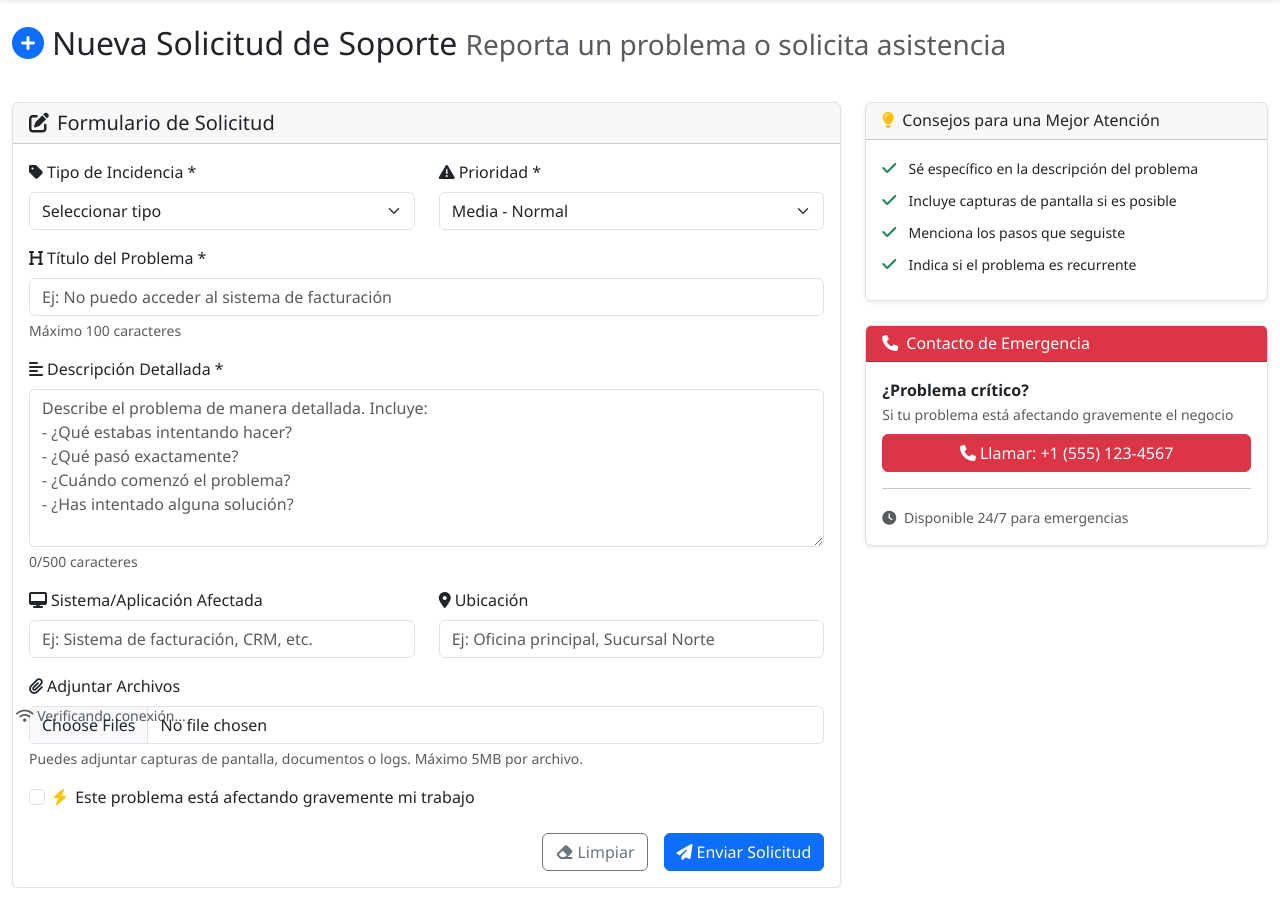
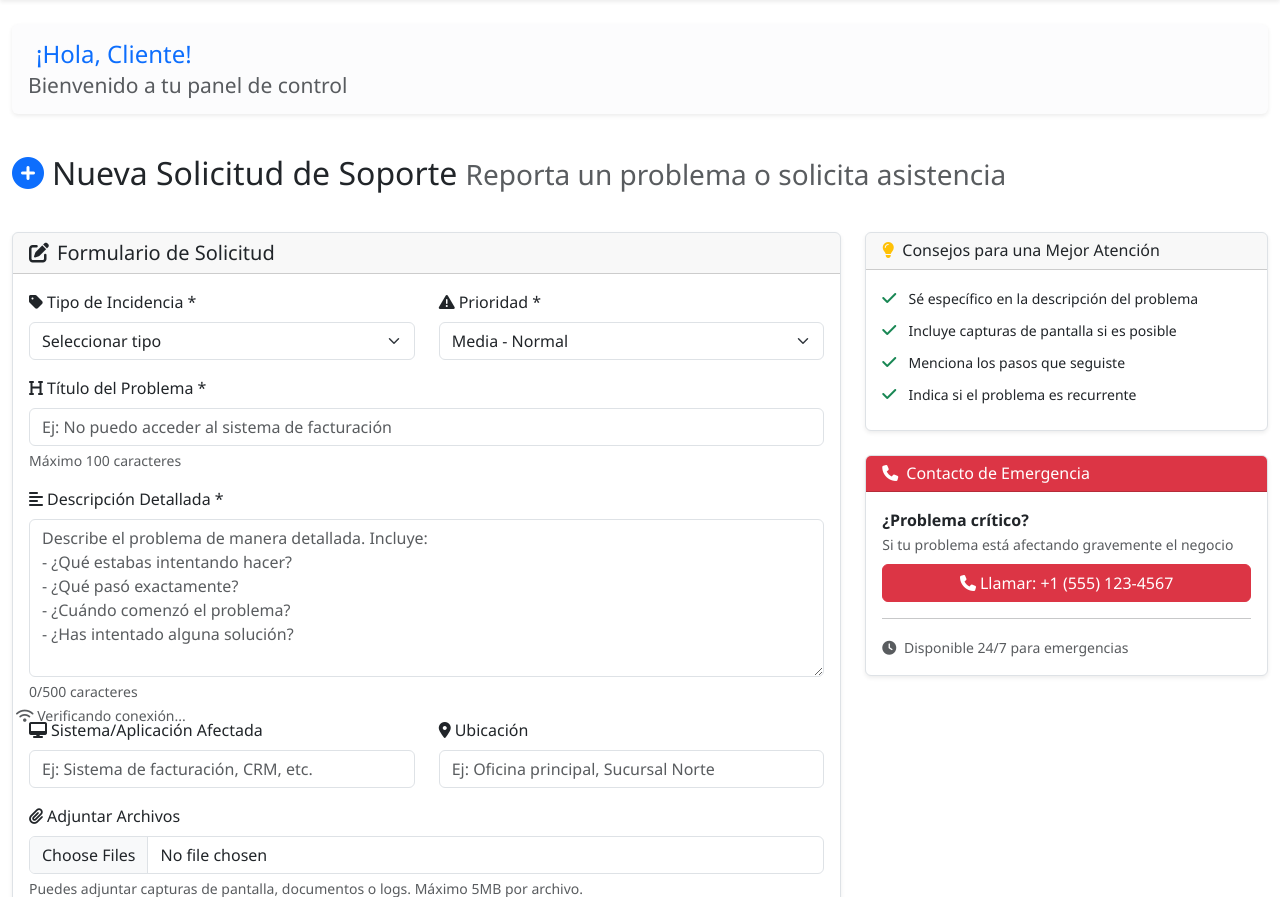
Before and after one commit to MatiasCarmen/ultimate, a Spring Boot app: page /pages/cliente.html in a window 1280 px wide. Shown: the part 57-954 px from the top of the page. Run offline with Spring Boot 4, Linux system fonts and the light colour scheme; some of the project's set-up classes (security, data sources, template engines, error pages and the like) are left out, and stand-ins take their place.

Commit message:
Add personalized "hola" greeting to all user dashboard pages
Co-authored-by: MatiasCarmen <211171535+MatiasCarmen@users.noreply.github.com>

```diff
--- a/src/main/resources/static/pages/cliente.html
+++ b/src/main/resources/static/pages/cliente.html
@@ -95,6 +95,18 @@
 
     <!-- Contenido Principal -->
     <div class="container-fluid mt-4">
+        <!-- Saludo de bienvenida -->
+        <div class="row mb-4">
+            <div class="col-12">
+                <div class="alert alert-light border-0 shadow-sm">
+                    <h4 class="mb-0 text-primary">
+                        <i class="fas fa-hand-wave me-2"></i>¡Hola, <span id="greetingUserName">Cliente</span>!
+                        <small class="text-muted d-block mt-1">Bienvenido a tu panel de control</small>
+                    </h4>
+                </div>
+            </div>
+        </div>
+
         <!-- Nueva Solicitud Section -->
         <div id="nueva-solicitud-section" class="content-section">
             <div class="row mb-4">
@@ -640,6 +652,7 @@
             // Mostrar información del usuario
             const userInfo = securityManager.getUserInfo();
             document.getElementById('userName').textContent = userInfo.nombre || 'Cliente';
+            document.getElementById('greetingUserName').textContent = userInfo.nombre || 'Cliente';
 
             // Cargar información de la empresa
             loadEmpresaInfo();
```
Also changed, not shown: src/main/resources/static/pages/gerente.html (+13 -0 lines), src/main/resources/static/pages/tecnico.html (+13 -0 lines).
